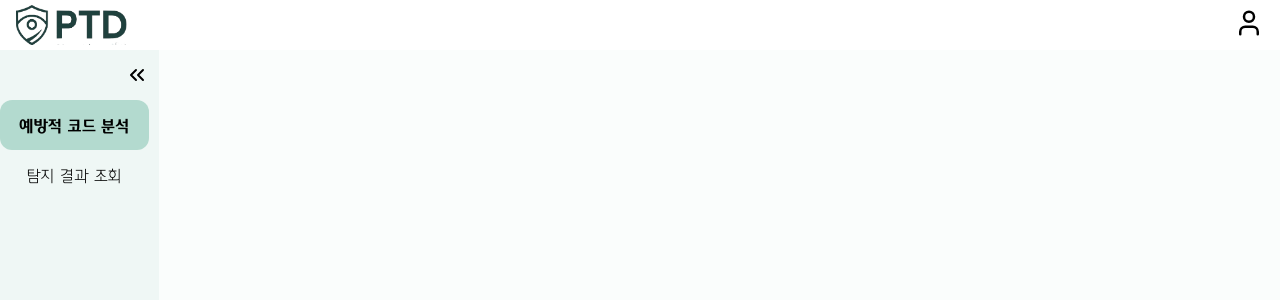
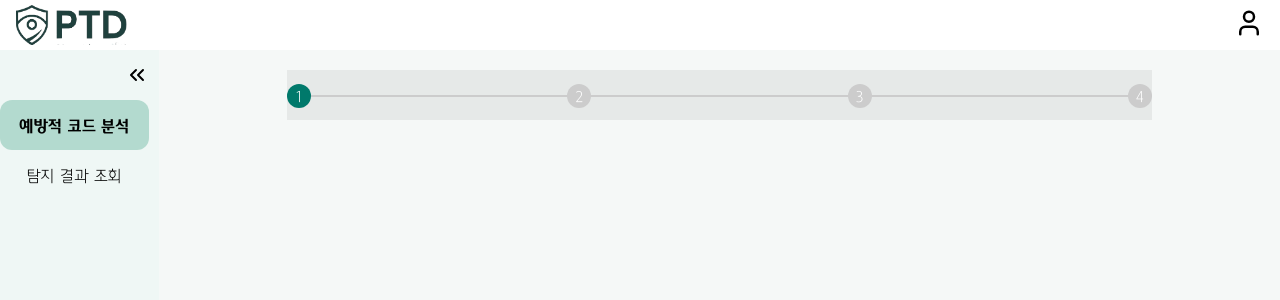
Before and after one commit to BUZZINGPolarBear/Protective-Threat-Detection, a React (Vite) app: page / in a window 1280 px wide. Shown: the top 300 px of the page. Built offline with nearby package versions, Linux system fonts and the light colour scheme.

Commit message:
Add: progress bar 추가

```diff
--- /dev/null
+++ b/src/MainFrame/CodePTD/FileReadComponent.tsx
@@ -0,0 +1,13 @@
+import { useState } from "react";
+import * as Styled from "./Styles/StylesFileReadComponent";
+
+//components
+import { PTDstageComponent } from "./PTDstageComponent";
+
+export function FileReadComponent() {
+	return (
+		<Styled.FileReadWrapper>
+			<PTDstageComponent></PTDstageComponent>
+		</Styled.FileReadWrapper>
+	);
+}
--- /dev/null
+++ b/src/MainFrame/CodePTD/PTDstageComponent.tsx
@@ -0,0 +1,15 @@
+import { useState, useEffect } from "react";
+import * as Styled from "./Styles/StylesPTDstage";
+
+export function PTDstageComponent() {
+	return (
+		<Styled.ProgressWrapper>
+			<Styled.ProgressLine>
+				<Styled.Step active>1</Styled.Step>
+				<Styled.Step>2</Styled.Step>
+				<Styled.Step>3</Styled.Step>
+				<Styled.Step>4</Styled.Step>
+			</Styled.ProgressLine>
+		</Styled.ProgressWrapper>
+	);
+}
--- /dev/null
+++ b/src/MainFrame/CodePTD/Styles/StylesFileReadComponent.tsx
@@ -0,0 +1,13 @@
+import { colorTokens } from "../../../tokens/colors";
+import { styled } from "styled-components";
+
+export const FileReadWrapper = styled.div`
+	display: flex;
+	flex-direction: column;
+	justify-content: flex-start;
+	align-items: center;
+	width: 100%;
+	height: 100%;
+	padding: 20px;
+	background-color: ${colorTokens.main_black_5};
+`;
--- /dev/null
+++ b/src/MainFrame/CodePTD/Styles/StylesPTDstage.tsx
@@ -0,0 +1,42 @@
+import { colorTokens } from "../../../tokens/colors";
+import { styled } from "styled-components";
+
+export const ProgressWrapper = styled.div`
+	position: relative;
+	height: 50px;
+	display: flex;
+	align-items: center;
+	justify-content: space-between;
+	width: 80%;
+
+	background-color: ${colorTokens.main_black_10};
+`;
+
+export const ProgressLine = styled.div`
+	position: absolute;
+	display: flex;
+	flex-direction: row;
+	align-items: center;
+	justify-content: space-between;
+
+	top: 50%;
+	left: 0;
+	right: 0;
+	height: 2px;
+	background: #ccc;
+	z-index: 0;
+`;
+
+export const Step = styled.div<{ active?: boolean }>`
+	position: relative;
+	z-index: 1;
+	width: 24px;
+	height: 24px;
+	border-radius: 50%;
+	background: ${(props) => (props.active ? "#00796B" : "#ccc")};
+	color: white;
+	display: flex;
+	align-items: center;
+	justify-content: center;
+	font-size: 14px;
+`;
--- a/src/MainFrame/MainFrame.tsx
+++ b/src/MainFrame/MainFrame.tsx
@@ -1,8 +1,10 @@
-import React, { useState } from "react";
+import { useState } from "react";
 import * as Styled from "./Styles/styledMainFrame";
 import { User, ChevronsLeft, ChevronsRight } from "lucide-react";
-
+//Assets
 import main_logo from "../assets/MainFrame/main_logo.png";
+//Components
+import { FileReadComponent } from "./CodePTD/FileReadComponent";
 
 export function MainFrame() {
 	const [isLeftPanelOpen, setIsLeftPanelOpen] = useState(true);
@@ -40,7 +42,9 @@ export function MainFrame() {
 						{isLeftPanelOpen && <span>탐지 결과 조회</span>}
 					</Styled.LeftPanelBtn>
 				</Styled.LeftPanel>
-				<Styled.MainContent></Styled.MainContent>
+				<Styled.MainContent>
+					{selectedMenu === "CI_Detector" && <FileReadComponent />}
+				</Styled.MainContent>
 			</Styled.ContentWrapper>
 		</div>
 	);
--- a/src/tokens/colors.ts
+++ b/src/tokens/colors.ts
@@ -24,6 +24,8 @@ export const colorTokens = {
 	main_black_60: "#00000060",
 	main_black_40: "#00000040",
 	main_black_20: "#00000020",
+	main_black_10: "#00000010",
+	main_black_5: "#00000005",
 
 	main_gold: "#AD9A5F",
 	main_gold_80: "#AD9A5F80",
```
